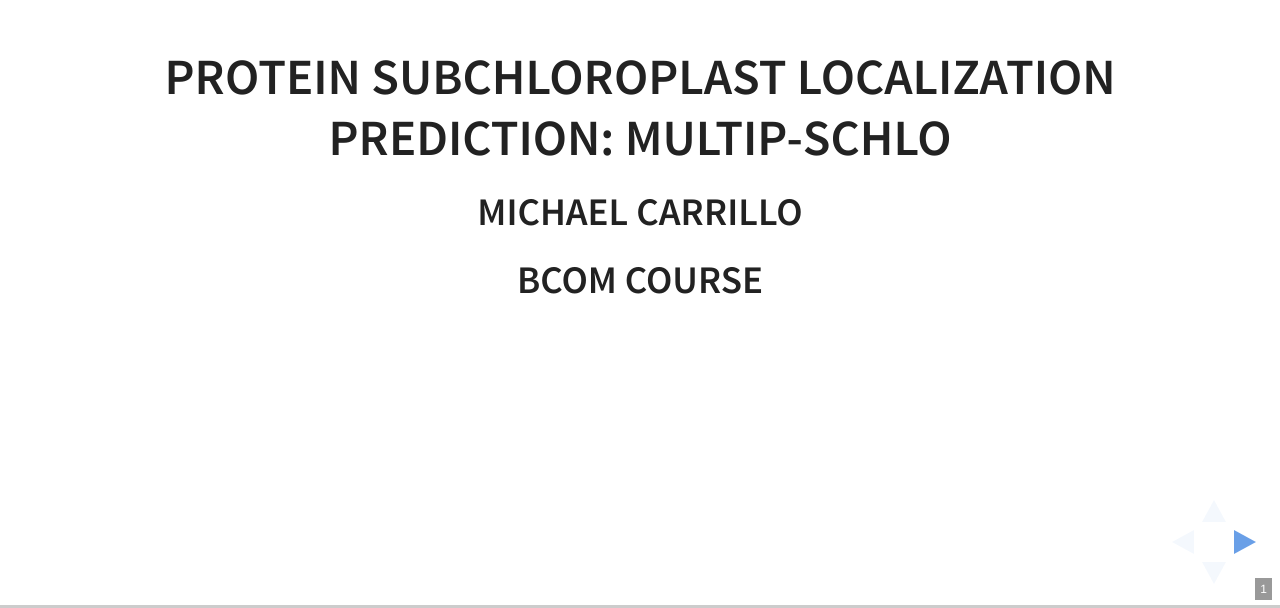
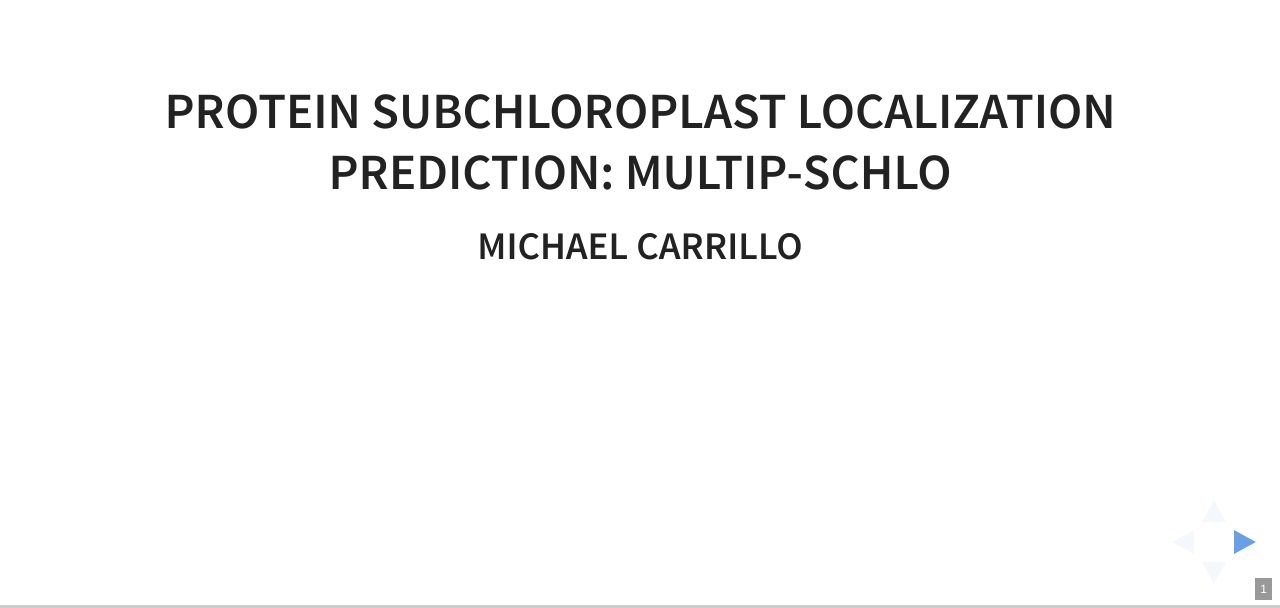
Before and after one commit to mcarrilloco/bcom, a website: page index.pug in a window 1280 px wide. Shown: the part 192-800 px from the top of the page. Drawn offline with nearby package versions, Linux system fonts and the light colour scheme; files that its build step writes are made by us from their sources.

Commit message:
Return page to normal after sucessfully integrating CodeShip

```diff
--- a/slides/a1.pug
+++ b/slides/a1.pug
@@ -1,4 +1,3 @@
 section
     h3 Protein subchloroplast localization prediction: MultiP-SChlo
     h4 Michael Carrillo
-    h4 BCOM course
```
